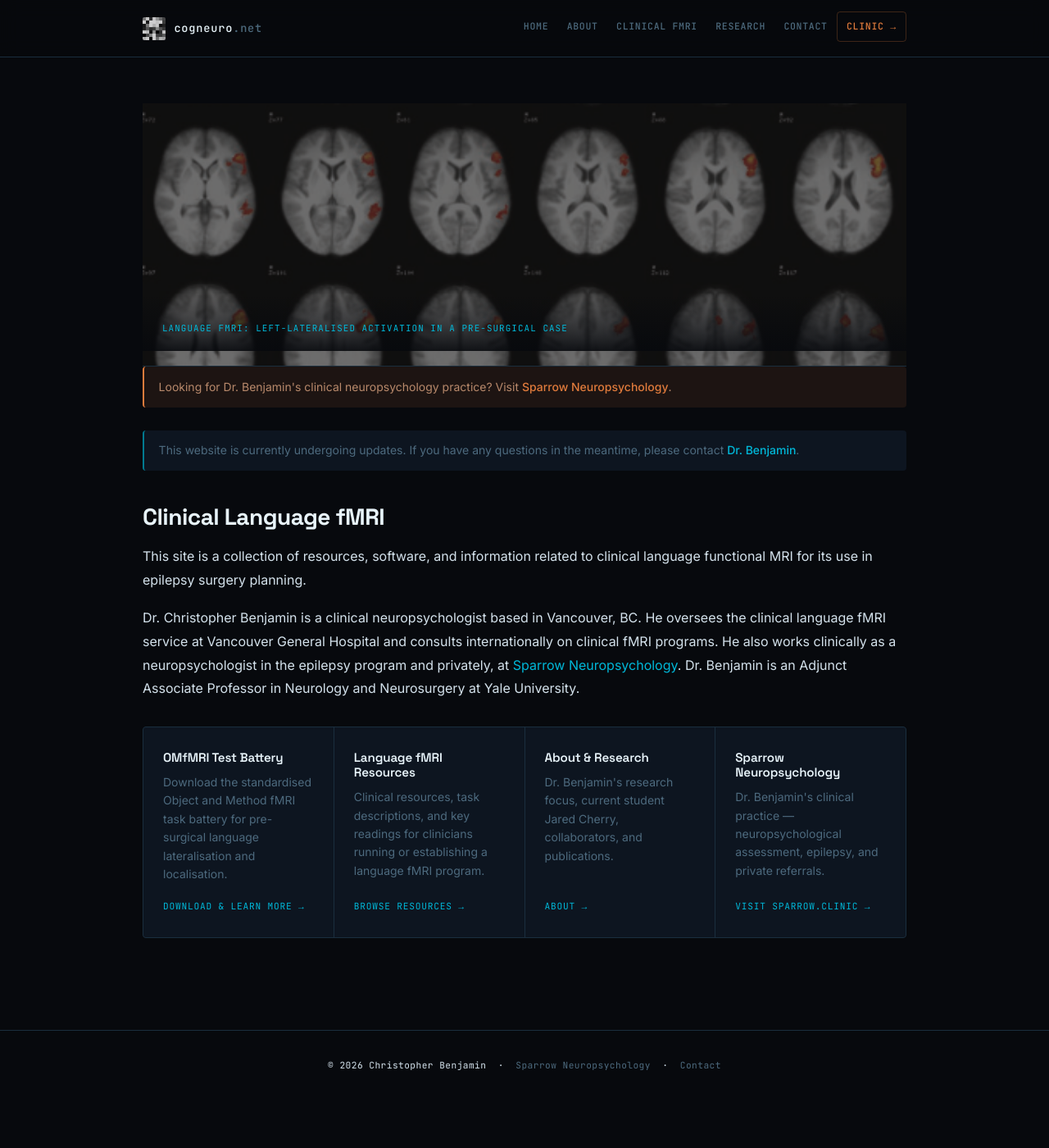
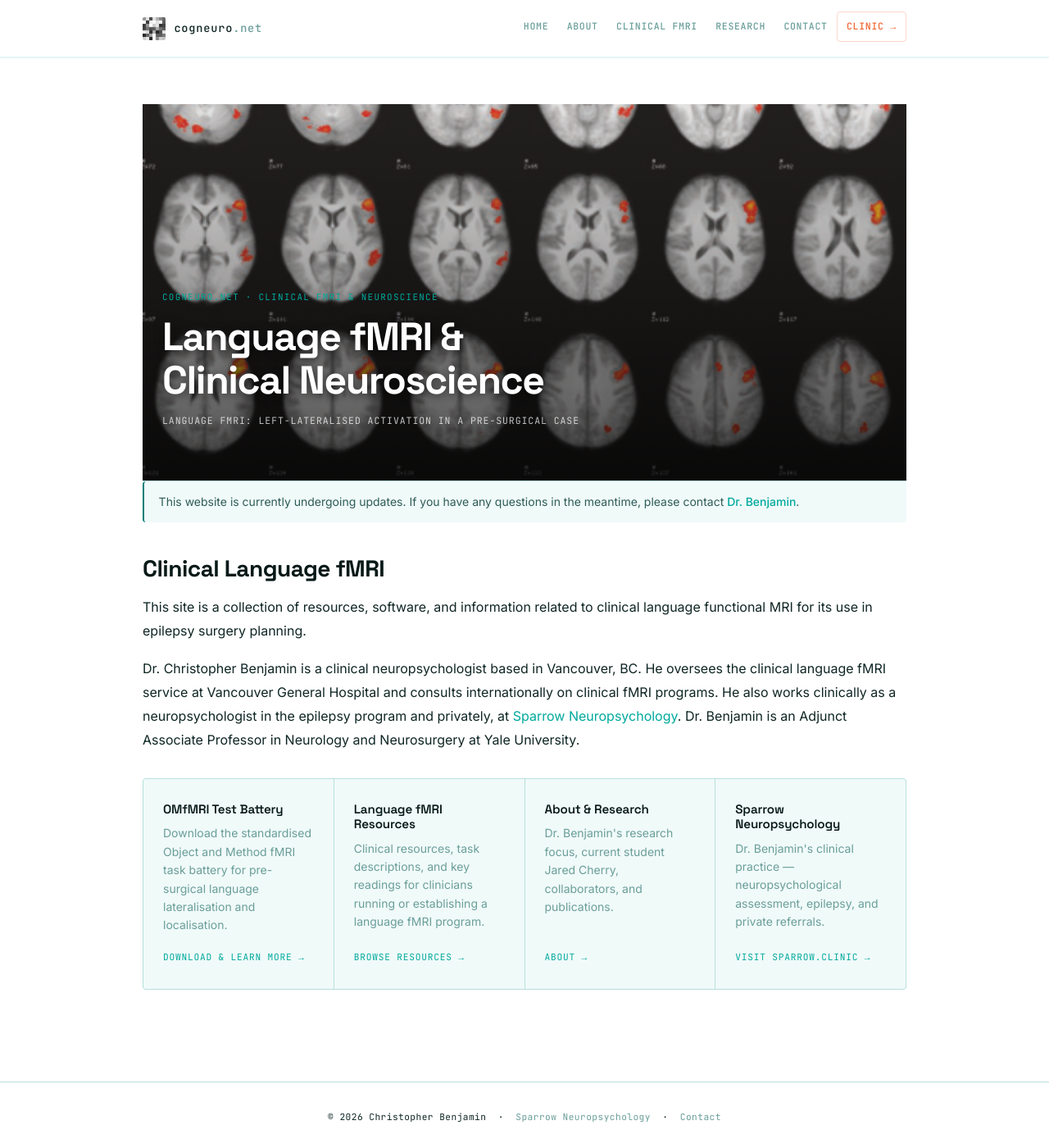
Before and after one commit to cfxb/cogneuro, a Jekyll site: the page built from index.md, in a window 1280 px wide and 1400 px high. Shown: the whole window at 82% size. Built offline with Jekyll 4.4.1, drawn with Linux system fonts in a browser that asks for light colours.

Commit message:
Fix hero layout, about page profile block, and styles
- Replace old callout-style hero with CSS background-image hero
- Remove 'Visit Sparrow Neuropsychology' callout from homepage
- Add profile-block layout for about page headshot
- Update styles to support new layout components

Co-Authored-By: Claude Sonnet 4.6 <noreply@anthropic.com>

```diff
--- a/assets/css/style.css
+++ b/assets/css/style.css
@@ -1,26 +1,28 @@
 /* ============================================================
    cogneuro.net — redesign
-   Palette: deep dark bg · electric teal accent · warm orange highlight
+   Palette: clean light bg · teal accent · warm orange highlight
+   Mirrors the visual language of sparrow-redesign
    ============================================================ */
 
 @import url('https://fonts.googleapis.com/css2?family=Space+Grotesk:wght@400;500;600;700&family=Inter:wght@400;500&family=JetBrains+Mono:wght@400;500&display=swap');
 
 /* ---- Custom properties ------------------------------------ */
 :root {
-  --bg:            #07090d;
-  --surface:       #0d1520;
-  --surface-2:     #121e2d;
-  --text:          #d4e2ec;
-  --text-muted:    #4d6a7e;
-  --text-dim:      #8aafc7;
-  --accent:        #00b8d9;
-  --accent-dim:    #007a91;
-  --accent-glow:   rgba(0, 184, 217, 0.12);
-  --warm:          #e07b3c;
-  --warm-dim:      rgba(224, 123, 60, 0.1);
-  --border:        rgba(0, 184, 217, 0.12);
-  --border-solid:  #1a2e3e;
-  --header-bg:     rgba(7, 9, 13, 0.92);
+  --bg:            #ffffff;
+  --surface:       #f0faf9;
+  --surface-2:     #e4f5f3;
+  --text:          #0f2624;
+  --text-muted:    #6a9e9a;
+  --text-dim:      #2e5c58;
+  --heading:       #081a18;
+  --accent:        #00a99d;
+  --accent-dark:   #007f76;
+  --accent-glow:   rgba(0, 169, 157, 0.12);
+  --warm:          #f06430;
+  --warm-dim:      rgba(240, 100, 48, 0.10);
+  --border:        rgba(0, 169, 157, 0.12);
+  --border-solid:  #b8e0dc;
+  --header-bg:     rgba(255, 255, 255, 0.96);
   --max-width:     980px;
   --radius:        4px;
   --mono:          'JetBrains Mono', 'Courier New', monospace;
@@ -48,7 +50,7 @@ h1, h2, h3, h4, h5, h6 {
   font-weight: 700;
   line-height: 1.2;
   letter-spacing: -0.02em;
-  color: #e8f4fa;
+  color: var(--heading);
 }
 
 h1 { font-size: clamp(2rem, 5vw, 3rem); margin-bottom: 1.25rem; }
@@ -62,9 +64,9 @@ a {
   text-decoration: none;
   transition: color 0.15s, opacity 0.15s;
 }
-a:hover { color: #fff; }
+a:hover { color: var(--accent-dark); }
 
-strong { color: #e8f4fa; font-weight: 600; }
+strong { color: var(--heading); font-weight: 600; }
 
 ul, ol {
   padding-left: 1.4rem;
@@ -107,7 +109,7 @@ header {
   background: var(--header-bg);
   backdrop-filter: blur(12px);
   -webkit-backdrop-filter: blur(12px);
-  border-bottom: 1px solid var(--border-solid);
+  border-bottom: 2px solid var(--surface-2);
 }
 
 .header-inner {
@@ -125,21 +127,22 @@ header {
   align-items: center;
   gap: 0.65rem;
   text-decoration: none;
-  color: #e8f4fa;
+  color: var(--text);
   font-family: var(--mono);
   font-weight: 500;
   font-size: 0.85rem;
   letter-spacing: 0.06em;
   flex-shrink: 0;
 }
+.logo:hover { color: var(--heading); text-decoration: none; }
 
 .logo img {
   width: 28px;
   height: 28px;
   object-fit: cover;
   border-radius: 2px;
-  opacity: 0.8;
-  filter: grayscale(30%) brightness(1.1);
+  opacity: 0.85;
+  filter: grayscale(20%);
 }
 
 /* Desktop nav */
@@ -189,13 +192,13 @@ nav {
   top: calc(100% + 4px);
   left: 0;
   min-width: 230px;
-  background: var(--surface);
+  background: var(--bg);
   border: 1px solid var(--border-solid);
   border-top: 2px solid var(--accent);
   border-radius: 0 0 var(--radius) var(--radius);
   padding: 0.5rem 0;
   list-style: none;
-  box-shadow: 0 12px 40px rgba(0,0,0,0.6);
+  box-shadow: 0 12px 32px rgba(0, 60, 56, 0.12);
   z-index: 300;
 }
 
@@ -221,13 +224,13 @@ nav {
 /* Highlight nav item (Clinical Care) */
 .nav-highlight > a {
   color: var(--warm) !important;
-  border: 1px solid rgba(224, 123, 60, 0.25);
+  border: 1px solid rgba(240, 100, 48, 0.25);
   border-radius: var(--radius);
 }
 
 .nav-highlight > a:hover {
   background: var(--warm-dim) !important;
-  color: #fff !important;
+  color: var(--heading) !important;
 }
 
 /* Mobile menu toggle */
@@ -255,7 +258,7 @@ nav {
     background: var(--surface);
     border-bottom: 1px solid var(--border-solid);
     padding: 1rem 1.5rem;
-    box-shadow: 0 8px 24px rgba(0,0,0,0.5);
+    box-shadow: 0 8px 24px rgba(0, 60, 56, 0.1);
   }
   nav.open .nav-list {
     flex-direction: column;
@@ -288,36 +291,74 @@ nav {
 .hero {
   position: relative;
   overflow: hidden;
+  background-size: cover;
+  background-position: center 40%;
+  min-height: 380px;
+  display: flex;
+  align-items: flex-end;
   border-bottom: 1px solid var(--border-solid);
-  background: #000;
 }
 
-.hero img {
-  width: 100%;
-  max-height: 320px;
-  object-fit: cover;
-  object-position: center 40%;
-  display: block;
-  filter: brightness(0.45) saturate(0.6);
-  transition: filter 0.3s;
+@media (min-width: 768px) {
+  .hero { min-height: 460px; }
 }
 
-.hero:hover img {
-  filter: brightness(0.55) saturate(0.7);
+.hero::before {
+  content: "";
+  position: absolute;
+  inset: 0;
+  background: linear-gradient(
+    to bottom,
+    rgba(0, 0, 0, 0.05) 0%,
+    rgba(0, 0, 0, 0.35) 50%,
+    rgba(0, 0, 0, 0.72) 100%
+  );
+  z-index: 0;
 }
 
-.hero-caption {
-  position: absolute;
-  bottom: 0;
-  left: 0;
-  right: 0;
-  padding: 2rem 1.5rem 1.1rem;
+.hero__content {
+  position: relative;
+  z-index: 1;
+  max-width: var(--max-width);
+  width: 100%;
+  margin: 0 auto;
+  padding: 3rem 1.5rem;
+}
+
+@media (min-width: 768px) {
+  .hero__content { padding: 4rem 1.5rem; }
+}
+
+.hero__eyebrow {
+  display: inline-block;
   font-family: var(--mono);
   font-size: 0.68rem;
-  letter-spacing: 0.1em;
+  letter-spacing: 0.12em;
   text-transform: uppercase;
   color: var(--accent);
-  background: linear-gradient(transparent, rgba(7,9,13,0.9));
+  margin-bottom: 0.75rem;
+}
+
+.hero__title {
+  font-family: var(--sans);
+  font-size: clamp(2rem, 5vw, 3rem);
+  font-weight: 700;
+  letter-spacing: -0.03em;
+  line-height: 1.1;
+  color: #ffffff;
+  text-shadow: 0 2px 12px rgba(0, 0, 0, 0.6);
+  margin-bottom: 0.75rem;
+}
+
+.hero__subtitle {
+  font-family: var(--mono);
+  font-size: 0.72rem;
+  letter-spacing: 0.08em;
+  text-transform: uppercase;
+  color: rgba(255, 255, 255, 0.75);
+  margin-bottom: 0;
+  max-width: 560px;
+  line-height: 1.7;
 }
 
 /* ---- Callout boxes --------------------------------------- */
@@ -333,18 +374,18 @@ nav {
 .callout-clinic {
   background: var(--warm-dim);
   border-color: var(--warm);
-  color: #b8896b;
+  color: #7a3a18;
 }
 .callout-clinic a { color: var(--warm); font-weight: 500; }
-.callout-clinic a:hover { color: #fff; }
+.callout-clinic a:hover { color: var(--heading); }
 
 .callout-notice {
   background: var(--surface);
-  border-color: var(--accent-dim);
-  color: var(--text-muted);
+  border-color: var(--accent-dark);
+  color: var(--text-dim);
 }
 .callout-notice a { color: var(--accent); font-weight: 500; }
-.callout-notice a:hover { color: #fff; }
+.callout-notice a:hover { color: var(--heading); }
 
 /* ---- Cards ----------------------------------------------- */
 .cards {
@@ -390,7 +431,7 @@ nav {
   font-size: 0.95rem;
   font-weight: 600;
   margin: 0;
-  color: #e8f4fa;
+  color: var(--heading);
   font-family: var(--sans);
   letter-spacing: -0.01em;
 }
@@ -418,7 +459,7 @@ nav {
 }
 
 .card-link:hover {
-  color: #fff;
+  color: var(--heading);
   gap: 0.65rem;
 }
 
@@ -439,12 +480,12 @@ a.button, .button, a.btn, .btn {
   white-space: nowrap;
   background: transparent;
   color: var(--accent);
-  border-color: var(--accent-dim);
+  border-color: var(--accent-dark);
 }
 
 a.button:hover, .button:hover, a.btn:hover, .btn:hover {
   background: var(--accent-glow);
-  color: #fff;
+  color: var(--heading);
   border-color: var(--accent);
 }
 
@@ -454,9 +495,9 @@ a.button-primary {
   border-color: var(--accent);
 }
 a.button-primary:hover {
-  background: #fff;
+  background: var(--accent-dark);
   color: var(--bg);
-  border-color: #fff;
+  border-color: var(--accent-dark);
 }
 
 .button-group {
@@ -496,18 +537,45 @@ tr:hover td { background: var(--surface); }
 
 /* ---- Profile photo --------------------------------------- */
 .profile-photo {
-  width: 150px;
-  height: 150px;
+  width: 160px;
+  height: 160px;
   object-fit: cover;
   border-radius: var(--radius);
   border: 1px solid var(--border-solid);
-  filter: grayscale(20%) brightness(0.9);
+  filter: grayscale(20%) brightness(0.95);
+  flex-shrink: 0;
 }
 
+/* Float for standalone profile-photo (e.g. Jared Cherry section) */
 @media (min-width: 600px) {
-  .profile-photo {
+  .profile-photo:not(.profile-block .profile-photo) {
     float: right;
     margin: 0 0 1.5rem 2rem;
+  }
+}
+
+/* Profile block: text left, photo right */
+.profile-block {
+  display: flex;
+  gap: 2rem;
+  align-items: flex-start;
+  margin-bottom: 1rem;
+}
+
+.profile-block .profile-text {
+  flex: 1;
+  min-width: 0;
+}
+
+.profile-block .profile-text > *:first-child { margin-top: 0; }
+
+@media (max-width: 599px) {
+  .profile-block {
+    flex-direction: column;
+  }
+  .profile-block .profile-photo {
+    width: 120px;
+    height: 120px;
   }
 }
 
@@ -521,7 +589,7 @@ tr:hover td { background: var(--surface); }
   border-radius: var(--radius);
   border: 1px solid var(--border-solid);
   margin: 1.5rem 0;
-  filter: brightness(0.8) saturate(0.7);
+  filter: brightness(0.95) saturate(0.85);
 }
 
 /* ---- Page title area ------------------------------------- */
--- a/index.md
+++ b/index.md
@@ -4,14 +4,13 @@ title: Language fMRI & Clinical Neuroscience
 show_title: false
 ---
 
-<div class="hero">
-  <img src="/assets/images/language.png" alt="Language fMRI activation map showing left-lateralised language regions">
-  <p class="hero-caption">Language fMRI: left-lateralised activation in a pre-surgical case</p>
-</div>
-
-<div class="callout callout-clinic">
-  Looking for Dr. Benjamin's clinical neuropsychology practice? Visit <a href="https://www.sparrow.clinic">Sparrow Neuropsychology</a>.
-</div>
+<section class="hero" style="background-image: url('/assets/images/language.png')">
+  <div class="hero__content">
+    <p class="hero__eyebrow">cogneuro.net &middot; Clinical fMRI &amp; Neuroscience</p>
+    <h1 class="hero__title">Language fMRI &amp;<br>Clinical Neuroscience</h1>
+    <p class="hero__subtitle">Language fMRI: left-lateralised activation in a pre-surgical case</p>
+  </div>
+</section>
 
 <div class="callout callout-notice">
   This website is currently undergoing updates. If you have any questions in the meantime, please contact <a href="mailto:christopher.benjamin@sparrow.clinic">Dr. Benjamin</a>.
```
Also changed, not shown: general/about.md (+7 -2 lines).
